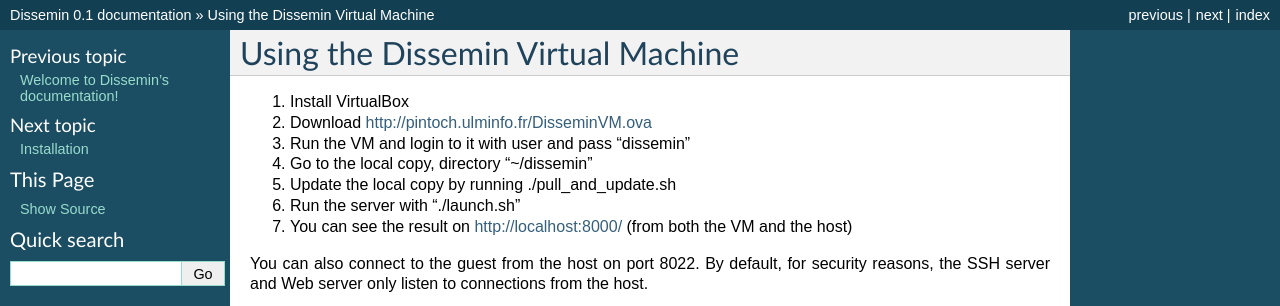
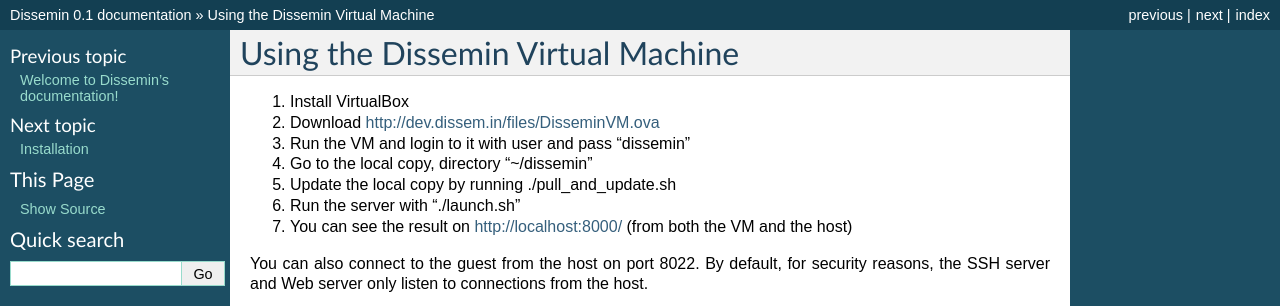
Before and after one commit to dissemin/dissemin, a Sphinx documentation site: the page built from doc/sphinx/vm.rst, in a window 1280 px wide. Shown: the top 306 px of the page. Built offline with Sphinx 7.4.7, drawn with Linux system fonts in a browser that asks for light colours; pages that are not in the unit, such as notebooks, are missing from menus; some of the changed lines change nothing that is shown.

Commit message:
Moved external files to dev.dissem.in, updated travis.yml accordingly

```diff
--- a/doc/sphinx/vm.rst
+++ b/doc/sphinx/vm.rst
@@ -4,7 +4,7 @@
 ==================================
 
 1. Install VirtualBox
-2. Download http://pintoch.ulminfo.fr/DisseminVM.ova
+2. Download http://dev.dissem.in/files/DisseminVM.ova
 3. Run the VM and login to it with user and pass "dissemin"
 4. Go to the local copy, directory "~/dissemin"
 5. Update the local copy by running ./pull_and_update.sh
```
Also changed, not shown: .travis.yml, 1 other file.
